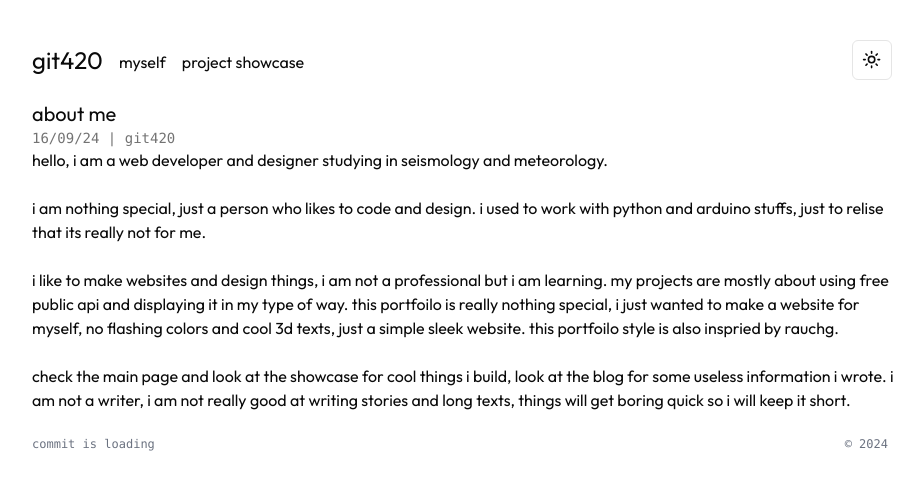
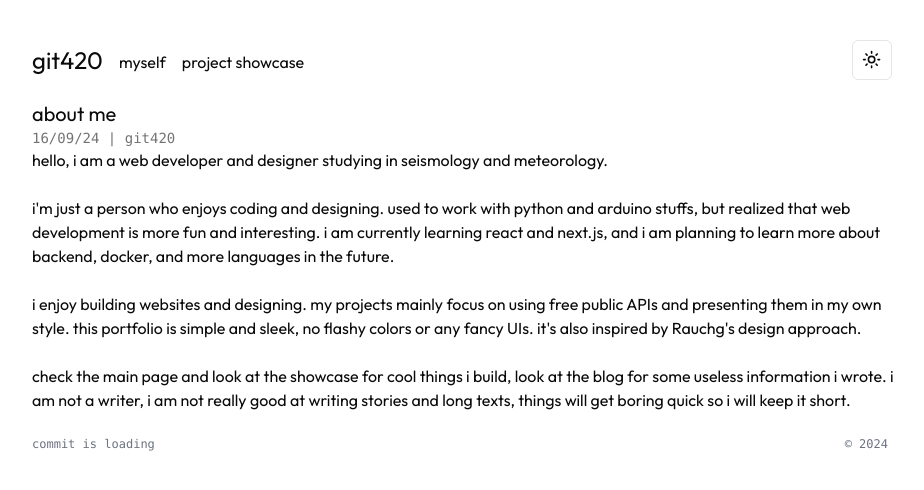
Before and after one commit to pickingname/port3, a Next.js app: page /me in a window 1280 px wide. Shown: the top 490 px of the page, without its empty margins (180-1104 px from the left). Built offline with nearby package versions, Linux system fonts and the light colour scheme.

Commit message:
feat: improve and concise the about me page

```diff
--- a/app/me/page.tsx
+++ b/app/me/page.tsx
@@ -19,17 +19,10 @@ const App = () => {
                 and meteorology.
                 <br />
                 <br />
-                i am nothing special, just a person who likes to code and
-                design. i used to work with python and arduino stuffs, just to
-                relise that its really not for me.
+                i&apos;m just a person who enjoys coding and designing. used to work with python and arduino stuffs, but realized that web development is more fun and interesting. i am currently learning react and next.js, and i am planning to learn more about backend, docker, and more languages in the future.
                 <br />
                 <br />
-                i like to make websites and design things, i am not a
-                professional but i am learning. my projects are mostly about
-                using free public api and displaying it in my type of way. this
-                portfoilo is really nothing special, i just wanted to make a
-                website for myself, no flashing colors and cool 3d texts, just a
-                simple sleek website. this portfoilo style is also inspried by rauchg.
+                i enjoy building websites and designing. my projects mainly focus on using free public APIs and presenting them in my own style. this portfolio is simple and sleek, no flashy colors or any fancy UIs. it&apos;s also inspired by Rauchg&apos;s design approach.
                 <br />
                 <br />
                 check the main page and look at the showcase for cool things i
```
